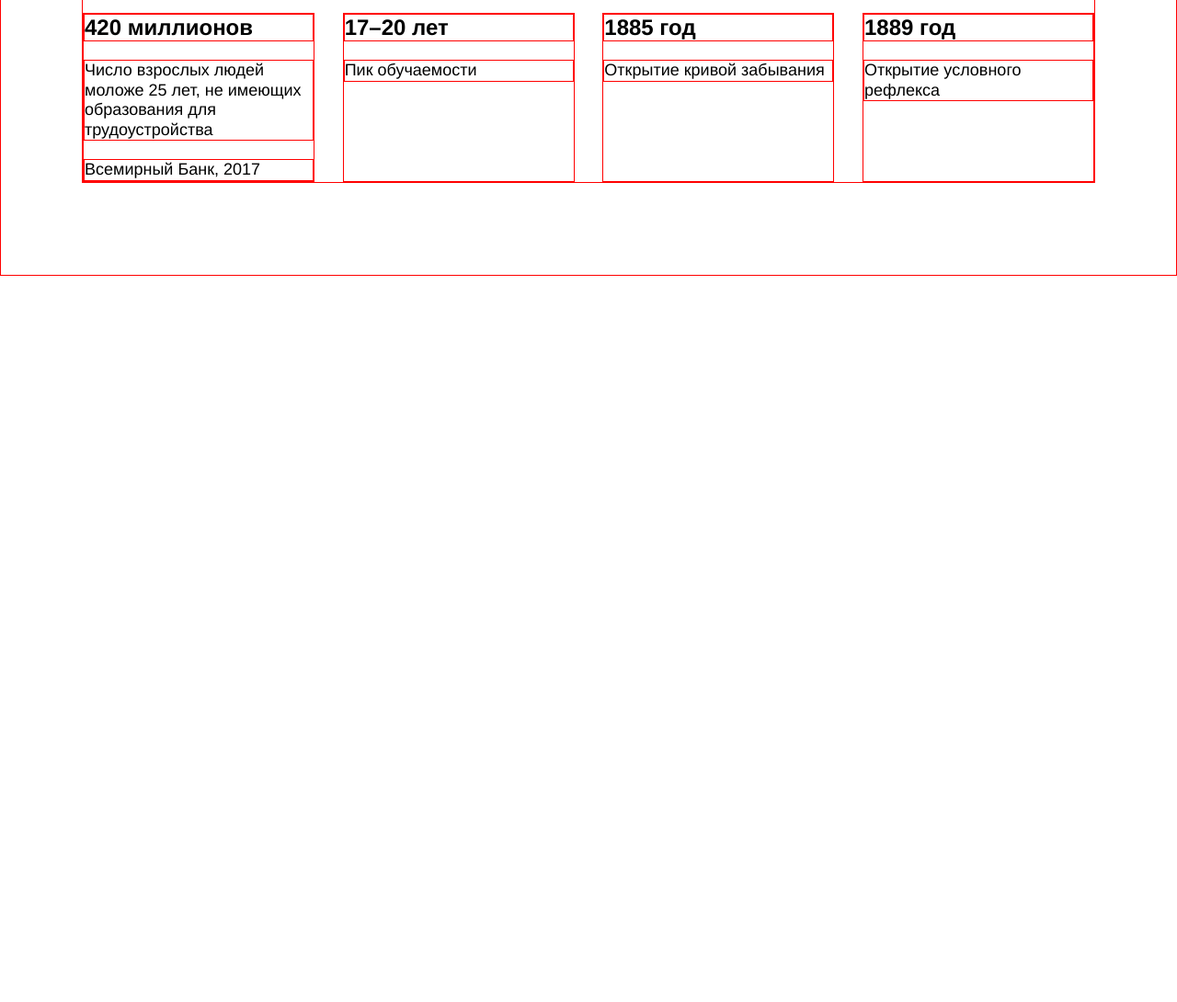
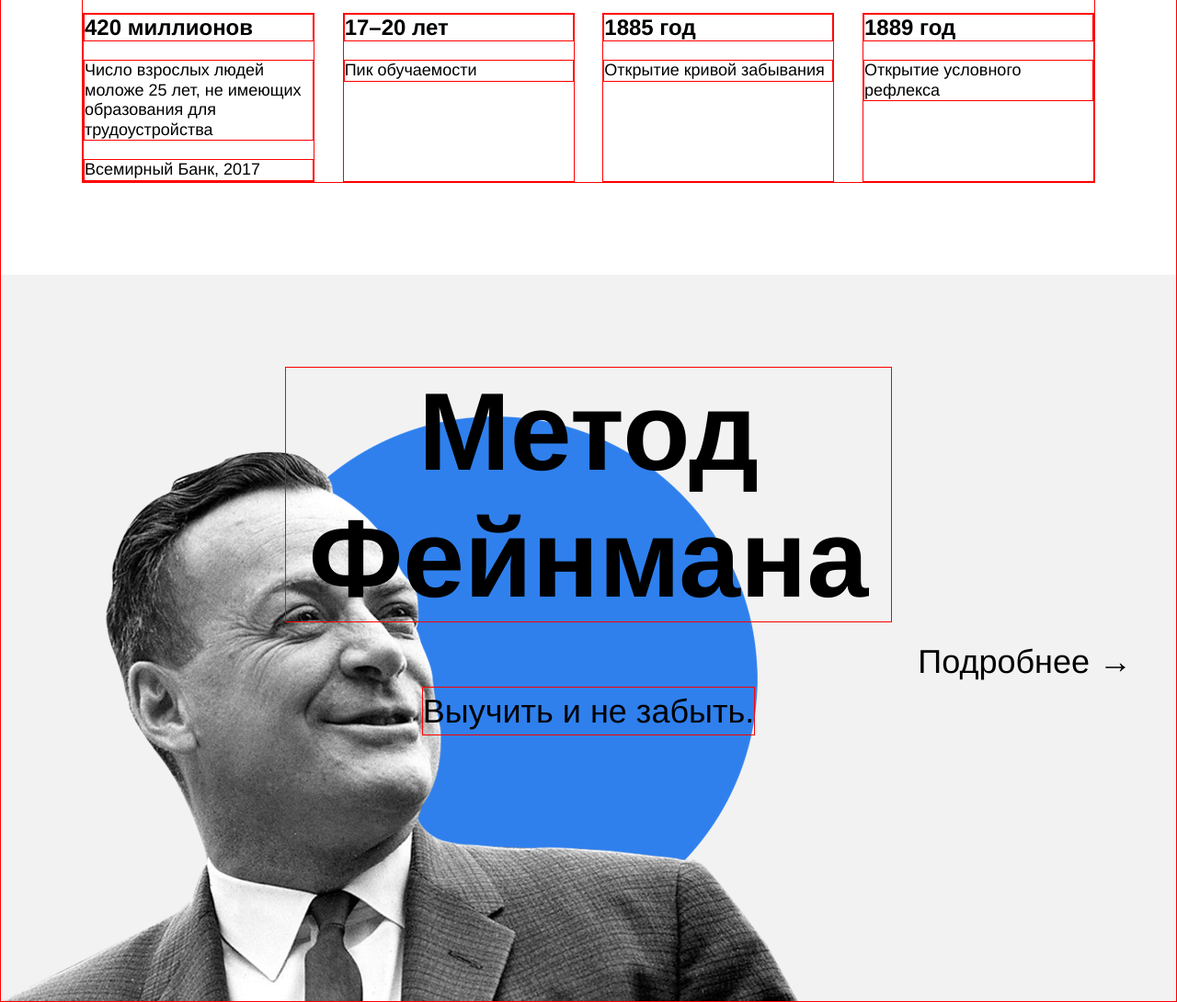
Before and after one commit to DelightVLG/how-to-learn, a plain HTML site: page index.html in a window 1280 px wide. Shown: the part 1741-2831 px from the top of the page at 92% size. Before the commit the page ends 2041 px from the top, so only its background shows below. Drawn offline with Linux system fonts and the light colour scheme.

Commit message:
Добавил секцию Фейнмана

```diff
--- a/index.html
+++ b/index.html
@@ -84,12 +84,12 @@
             <p class="table__text">Открытие условного рефлекса</p>
           </div>
         </div>
-
-
-
       </section>
 
-      <section class="feinman">
+      <section class="feynman"> <!--! Исправлено название секции и дальнейшие классы согласно брифу -->
+        <h2 class="feynman__title">Метод Фейнмана</h2>
+        <h3 class="feynman__subtitle">Выучить и не забыть.</h3>
+        <a class="feynman__link" href="#">Подробнее &rarr;</a>
       </section>
 
       <section class="kaufman">
--- a/styles/style.css
+++ b/styles/style.css
@@ -132,6 +132,7 @@ div, h1, p, img, h2, h3 {
   display: flex;
   align-items: center;
   flex-direction: column;
+  margin-bottom: 100px;
 }
 
 .section-title {
@@ -158,7 +159,7 @@ div, h1, p, img, h2, h3 {
   width: 1100px;
   display: flex;
   flex-direction: row;
-  margin: 0 auto 100px auto;
+  margin: 0 auto;
   justify-content: space-between;
   flex-wrap: wrap;
 }
@@ -192,6 +193,51 @@ div, h1, p, img, h2, h3 {
   margin-bottom: 0;
 }
 
+/** Styles for: feinman **/
+
+.feynman {
+  height: 790px;
+  background-image: url(../images/feynman.png);
+  background-repeat: no-repeat;
+  background-position: left bottom;
+  position: relative;
+  background-color: #f2f2f2;
+  display: flex;
+  flex-direction: column;
+  align-items: center;
+}
+
+.feynman__title {
+  font-size: 120px;
+  line-height: 1.15;
+  font-weight: 700;
+  width: 658px;
+  text-align: center;
+  margin-top: 100px;
+  margin-bottom: 70px;
+}
+
+.feynman__subtitle {
+  font-size: 36px;
+  line-height: 51px;
+  font-weight: 400;
+  margin-top: 0;
+  margin-bottom: 0;
+
+}
+
+.feynman__link {
+  position: absolute;
+  display: block;
+  right: 48px;
+  top: 50%;
+  font-size: 36px;
+  line-height: 51px;
+  font-weight: 400;
+  text-decoration: none;
+  color: #000;
+}
+
 
 
 
```
